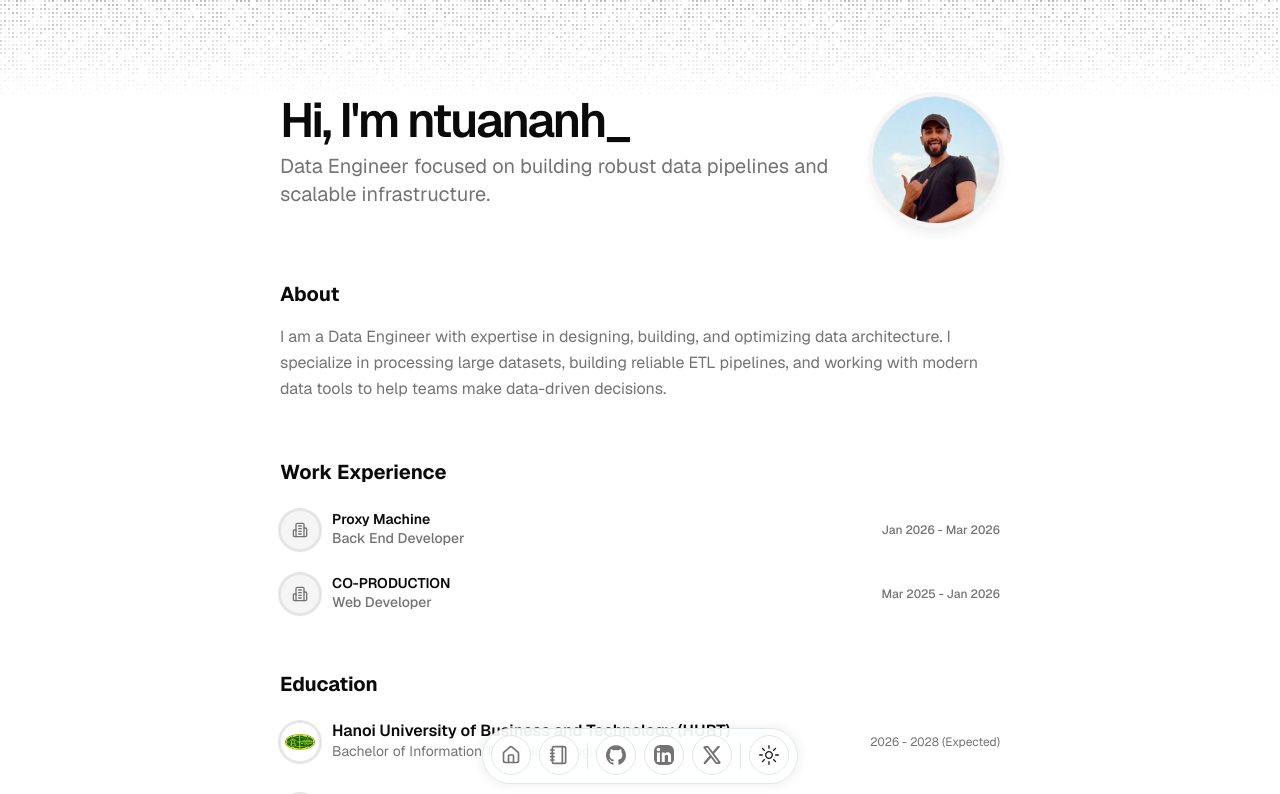
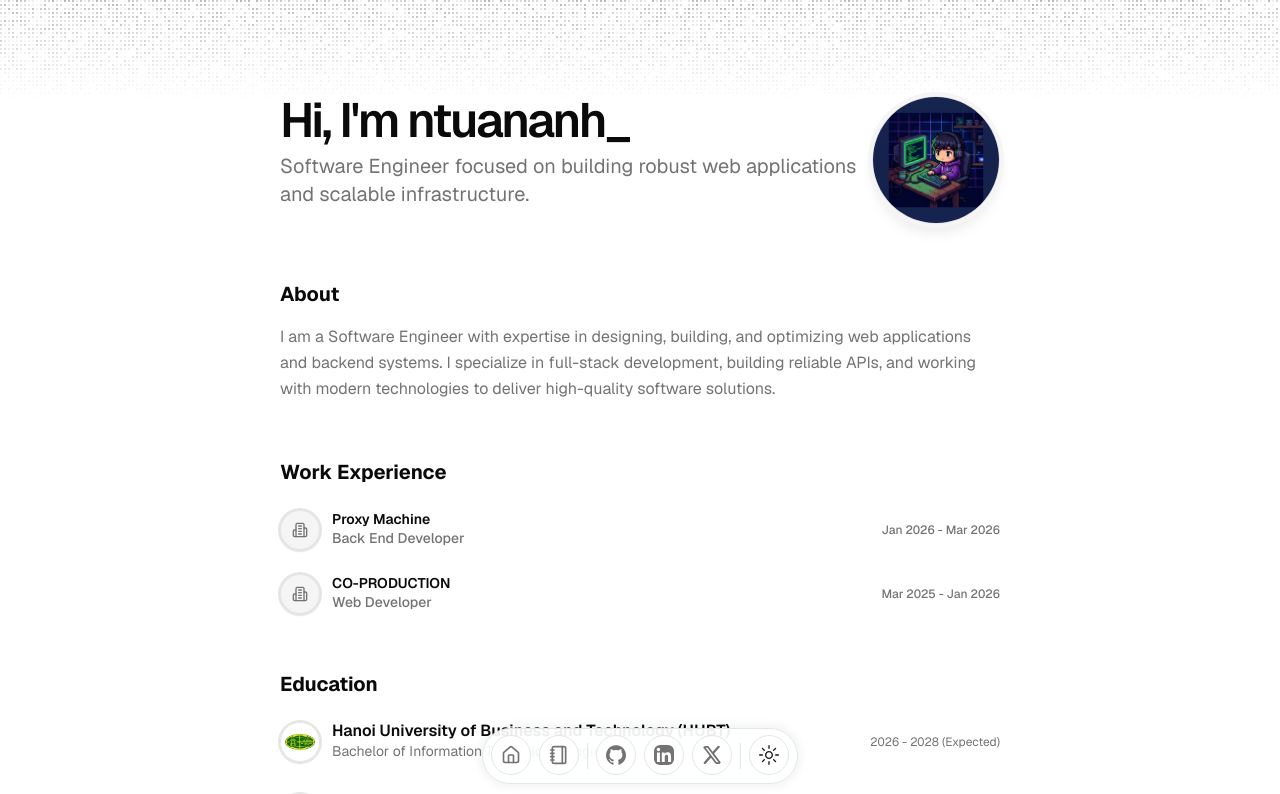
Before and after one commit to ntuananhdevs/portfolio, a Next.js app: page / in a window 1280 px wide. Shown: the top 794 px of the page. Built offline with nearby package versions, Linux system fonts and the light colour scheme.

Commit message:
feat: initialize personal resume data configuration and avatar asset

```diff
--- a/src/data/resume.tsx
+++ b/src/data/resume.tsx
@@ -23,9 +23,9 @@ export const DATA = {
   location: "Hanoi, Vietnam",
   locationLink: "https://www.google.com/maps/place/hanoi",
   description:
-    "Data Engineer focused on building robust data pipelines and scalable infrastructure.",
+    "Software Engineer focused on building robust web applications and scalable infrastructure.",
   summary:
-    "I am a Data Engineer with expertise in designing, building, and optimizing data architecture. I specialize in processing large datasets, building reliable ETL pipelines, and working with modern data tools to help teams make data-driven decisions.",
+    "I am a Software Engineer with expertise in designing, building, and optimizing web applications and backend systems. I specialize in full-stack development, building reliable APIs, and working with modern technologies to deliver high-quality software solutions.",
   avatarUrl: "/me.png",
   skills: [
     {
```
Also changed, not shown: public/me.png.
